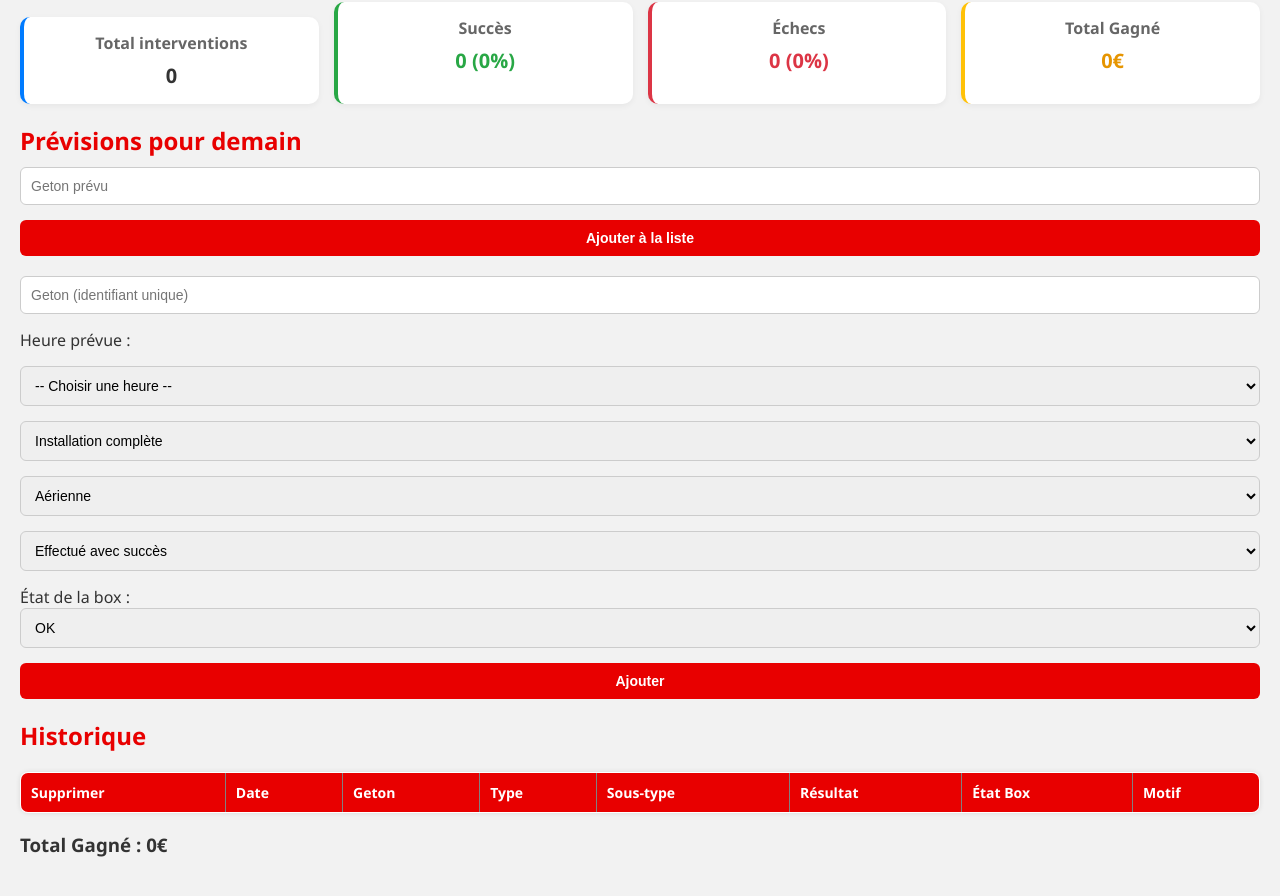
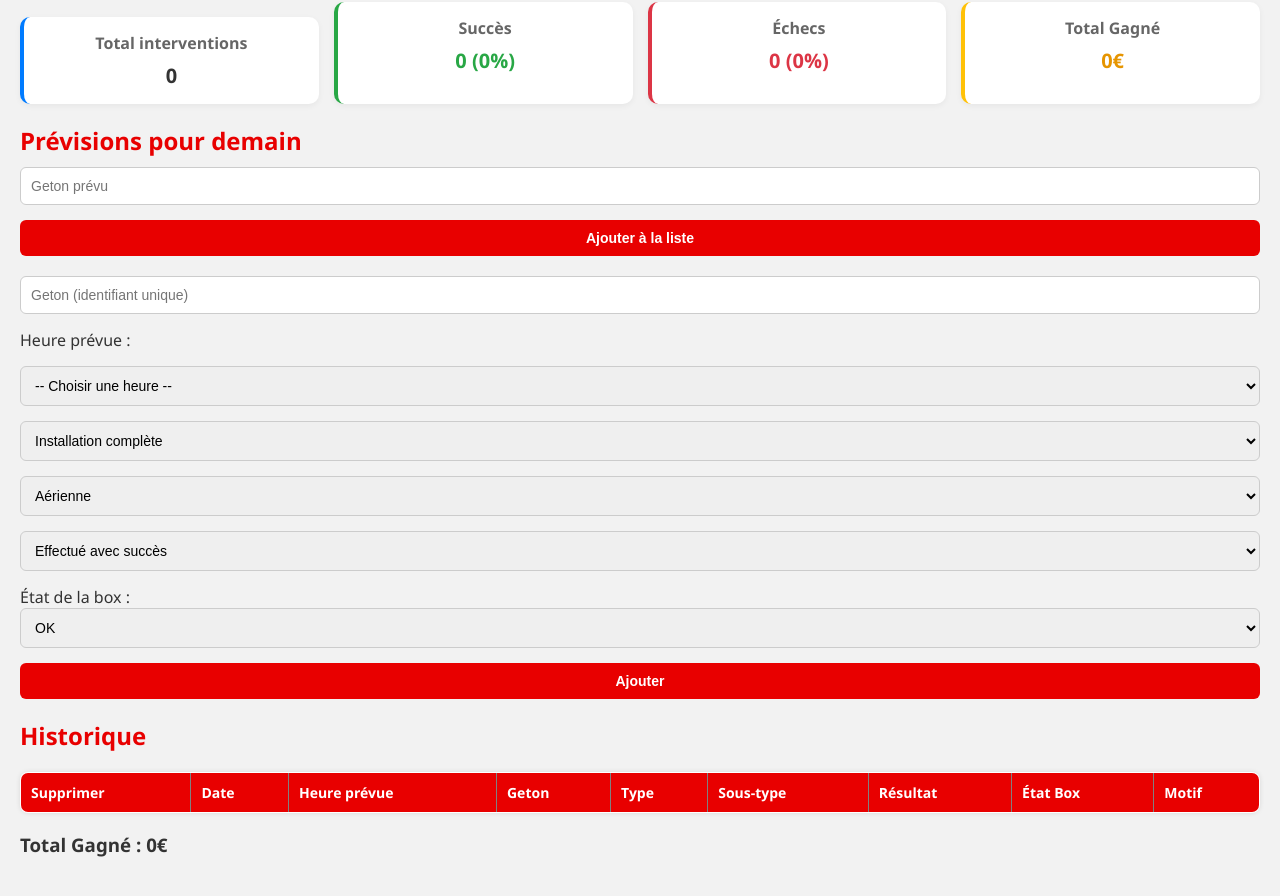
Before and after one commit to BssD-Ouss/optivo, a plain HTML site: page index.html in a window 1280 px wide. Shown: the part 102-998 px from the top of the page. Drawn offline with Linux system fonts and the light colour scheme.

Commit message:
ajout date prevus d'intervention

```diff
--- a/index.html
+++ b/index.html
@@ -98,6 +98,7 @@
     <tr>
       <th>Supprimer</th>
 	  <th>Date</th>
+	  <th>Heure prévue</th>
       <th>Geton</th>
 	  <th>Type</th>
       <th>Sous-type</th>
```
